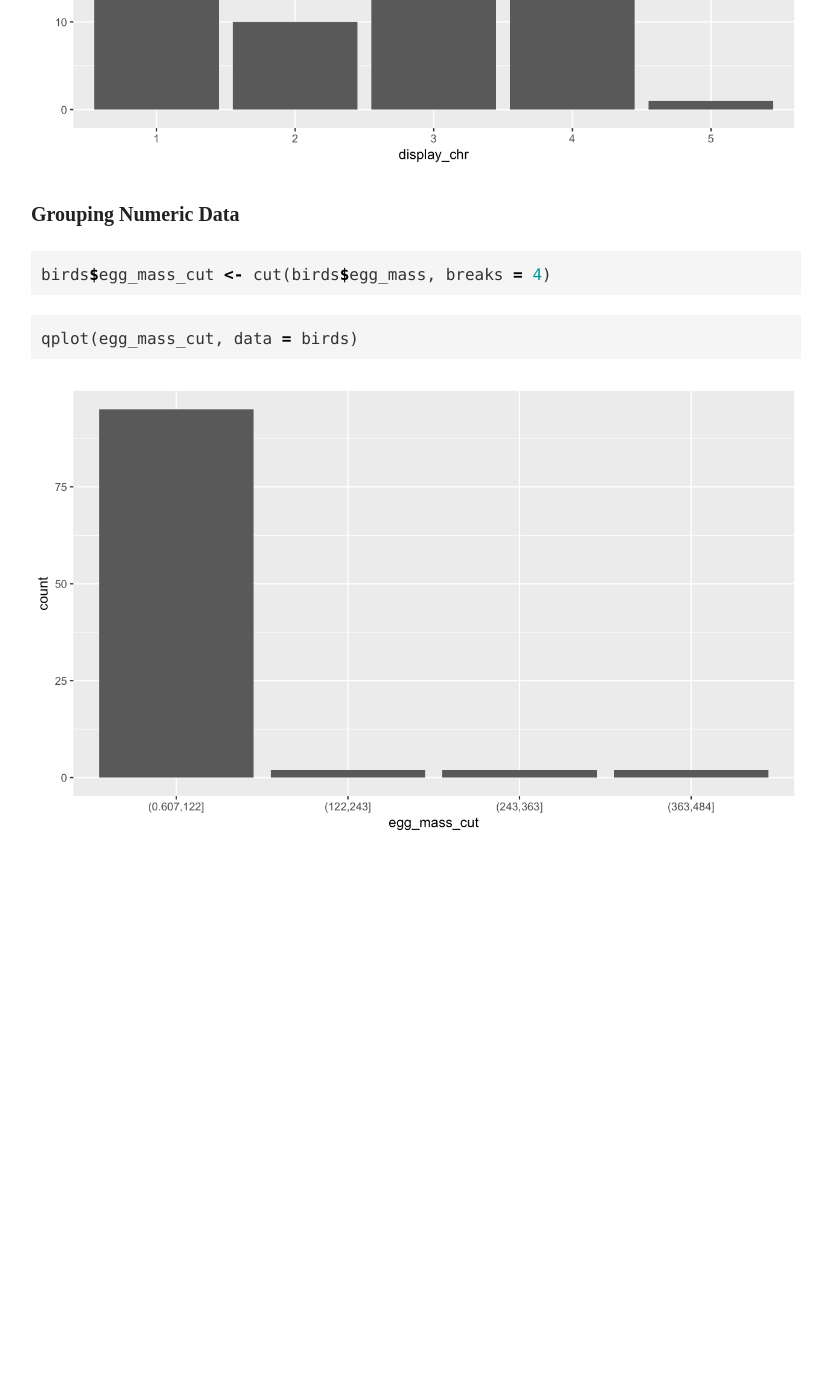
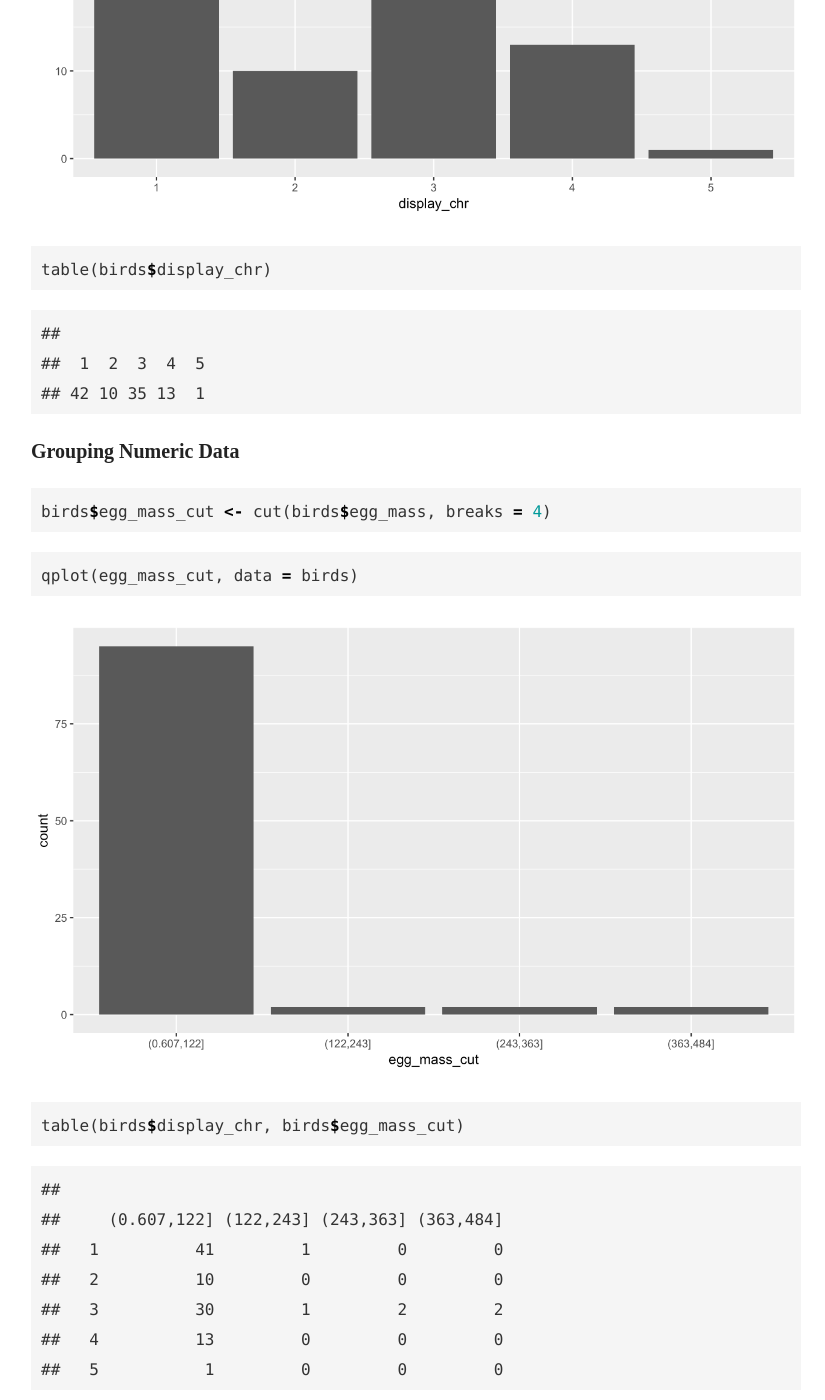
Before and after one commit to statsmaths/stat209, a Jekyll site: the page built from _notes/class04-variable-types.md, in a window 1280 px wide and 1400 px high, scrolled down 3371 px. Shown: the whole window, without its empty margins (224-1049 px from the left). Built offline with Jekyll 4.4.1, drawn with Linux system fonts in a browser that asks for light colours; before the commit the page ends 4266 px from its top, so only the background shows below that; some of the changed text lies outside the part shown.

Commit message:
update class

````diff
--- a/_notes/class03-variable-types.Rmd
+++ b/_notes/class04-variable-types.Rmd
@@ -6,7 +6,7 @@ output: html_notebook
 
 ```{r setup, include=FALSE}
 knitr::opts_chunk$set(eval = TRUE)
-knitr::opts_chunk$set(fig.path = "../assets/class03-variable-types/")
+knitr::opts_chunk$set(fig.path = "../assets/class04-variable-types/")
 knitr::opts_chunk$set(fig.height = 5)
 knitr::opts_chunk$set(fig.width = 8.5)
 knitr::opts_chunk$set(out.width = "100%")
--- a/_notes/class03-variable-types.md
+++ b/_notes/class04-variable-types.md
@@ -183,14 +185,14 @@ birds <- read_csv("https://raw.githubusercontent.com/statsmaths/stat_data/gh-pag
 qplot(male_mass, egg_mass, data = birds)
 {% endhighlight %}
 
-<img src="../assets/class03-variable-types/unnamed-chunk-4-1.png" title="plot of chunk unnamed-chunk-4" alt="plot of chunk unnamed-chunk-4" width="100%" />
+<img src="../assets/class04-variable-types/unnamed-chunk-4-1.png" title="plot of chunk unnamed-chunk-4" alt="plot of chunk unnamed-chunk-4" width="100%" />
 
 
 {% highlight r %}
 qplot(type, data = birds)
 {% endhighlight %}
 
-<img src="../assets/class03-variable-types/unnamed-chunk-5-1.png" title="plot of chunk unnamed-chunk-5" alt="plot of chunk unnamed-chunk-5" width="100%" />
+<img src="../assets/class04-variable-types/unnamed-chunk-5-1.png" title="plot of chunk unnamed-chunk-5" alt="plot of chunk unnamed-chunk-5" width="100%" />
 
 ### Converting to Levels to Characters
 
@@ -205,7 +207,20 @@ birds$display_chr <- as.character(birds$display)
 qplot(display_chr, data = birds)
 {% endhighlight %}
 
-<img src="../assets/class03-variable-types/unnamed-chunk-7-1.png" title="plot of chunk unnamed-chunk-7" alt="plot of chunk unnamed-chunk-7" width="100%" />
+<img src="../assets/class04-variable-types/unnamed-chunk-7-1.png" title="plot of chunk unnamed-chunk-7" alt="plot of chunk unnamed-chunk-7" width="100%" />
+
+
+{% highlight r %}
+table(birds$display_chr)
+{% endhighlight %}
+
+
+
+{% highlight text %}
+##
+##  1  2  3  4  5
+## 42 10 35 13  1
+{% endhighlight %}
 
 ### Grouping Numeric Data
 
@@ -219,4 +234,21 @@ birds$egg_mass_cut <- cut(birds$egg_mass, breaks = 4)
 qplot(egg_mass_cut, data = birds)
 {% endhighlight %}
 
-<img src="../assets/class03-variable-types/unnamed-chunk-9-1.png" title="plot of chunk unnamed-chunk-9" alt="plot of chunk unnamed-chunk-9" width="100%" />
+<img src="../assets/class04-variable-types/unnamed-chunk-10-1.png" title="plot of chunk unnamed-chunk-10" alt="plot of chunk unnamed-chunk-10" width="100%" />
+
+
+{% highlight r %}
+table(birds$display_chr, birds$egg_mass_cut)
+{% endhighlight %}
+
+
+
+{% highlight text %}
+##
+##     (0.607,122] (122,243] (243,363] (363,484]
+##   1          41         1         0         0
+##   2          10         0         0         0
+##   3          30         1         2         2
+##   4          13         0         0         0
+##   5           1         0         0         0
+{% endhighlight %}
--- a/_notes/class04-numeric-summaries.Rmd
+++ b/_notes/class05-numeric-summaries.Rmd
@@ -6,7 +6,7 @@ output: html_notebook
 
 ```{r setup, include=FALSE}
 knitr::opts_chunk$set(eval = TRUE)
-knitr::opts_chunk$set(fig.path = "../assets/class04-numeric-summaries/")
+knitr::opts_chunk$set(fig.path = "../assets/class05-numeric-summaries/")
 knitr::opts_chunk$set(fig.height = 5)
 knitr::opts_chunk$set(fig.width = 8.5)
 knitr::opts_chunk$set(out.width = "100%")
````
Also changed, not shown: other parts of _notes/class04-variable-types.md (+2 -0 lines), _notes/class01-introduction.Rmd (+0 -25 lines), _notes/class01-introduction.md (+0 -95 lines), _notes/class02-data-basics.Rmd (+25 -21 lines), _notes/class02-data-basics.md (+81 -21 lines), _notes/class03-describing-data.Rmd (added, +43 -0 lines), _notes/class03-describing-data.md (added, +30 -0 lines), _notes/class05-numeric-summaries.md (renamed from _notes/class04-numeric-summaries.md, +1 -1 lines), index.html (+4 -3 lines), assets/class04-variable-types/unnamed-chunk-10-1.png (renamed from assets/class03-variable-types/unnamed-chunk-9-1.png), assets/class04-variable-types/unnamed-chunk-4-1.png (renamed from assets/class03-variable-types/unnamed-chunk-4-1.png), assets/class04-variable-types/unnamed-chunk-5-1.png (renamed from assets/class03-variable-types/unnamed-chunk-5-1.png), assets/class04-variable-types/unnamed-chunk-7-1.png (renamed from assets/class03-variable-types/unnamed-chunk-7-1.png), assets/class05-numeric-summaries/unnamed-chunk-12-1.png (renamed from assets/class04-numeric-summaries/unnamed-chunk-12-1.png), 1 other file.
